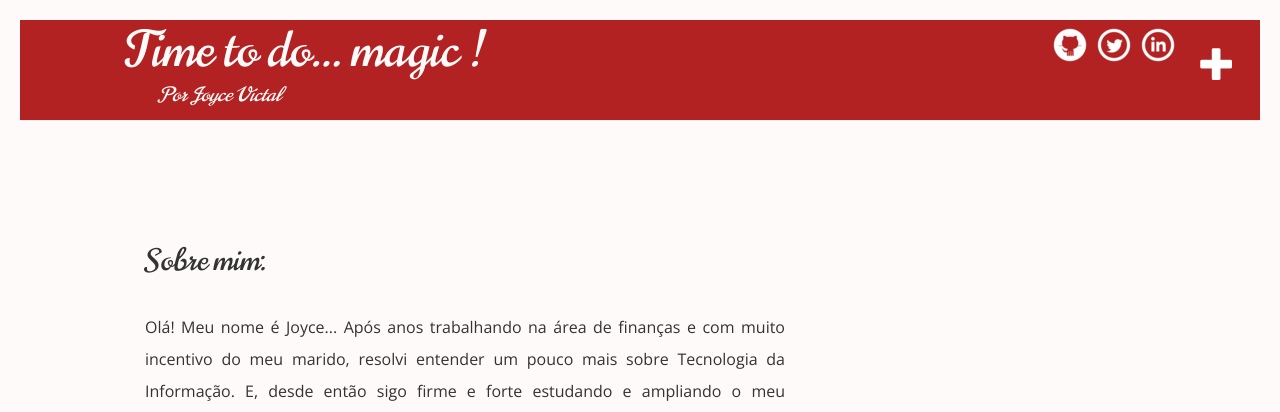
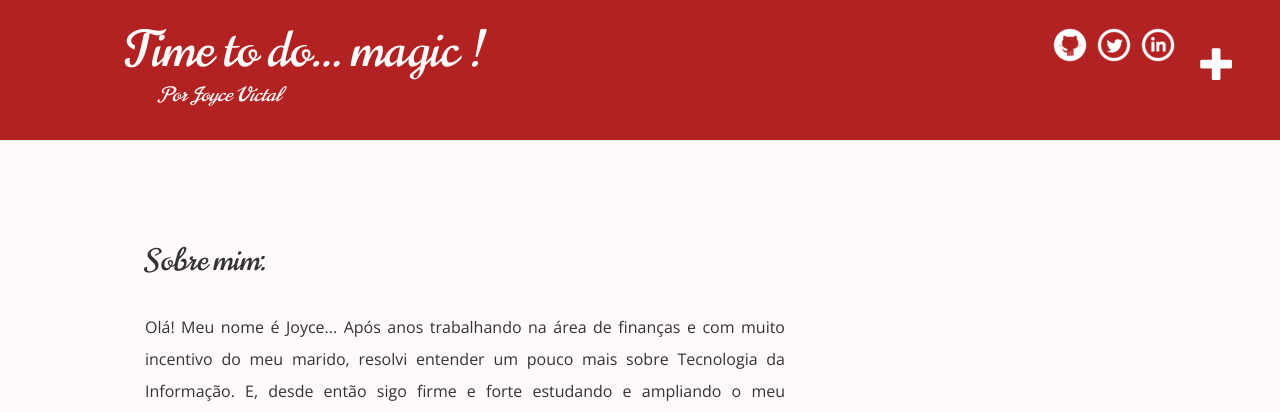
Before and after one commit to joycevictal/my-first-blog, a Django app: page / in a window 1280 px wide. Shown: the top 412 px of the page. Run offline with Django 3.2, Linux system fonts and the light colour scheme; data that the repository does not hold is empty; some libraries are stand-ins or nearby versions; some web fonts are replaced.

Commit message:
Atualizando

```diff
--- a/blog/static/css/blog.css
+++ b/blog/static/css/blog.css
@@ -5,8 +5,8 @@ body {
 .page-header {
     background-color: #B22222;
     color: #FFFAFA;
-    padding: 5px;
-    margin: 20px;
+    padding: 25px;
+    margin: 0px;
 }
 
 .title a {
```
